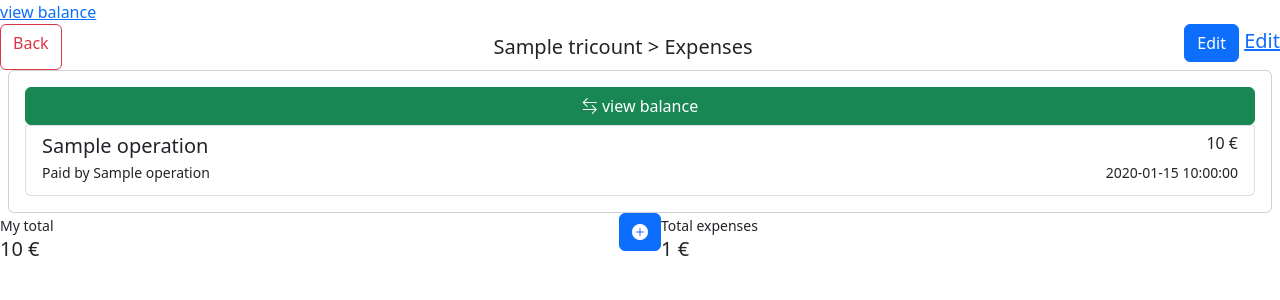
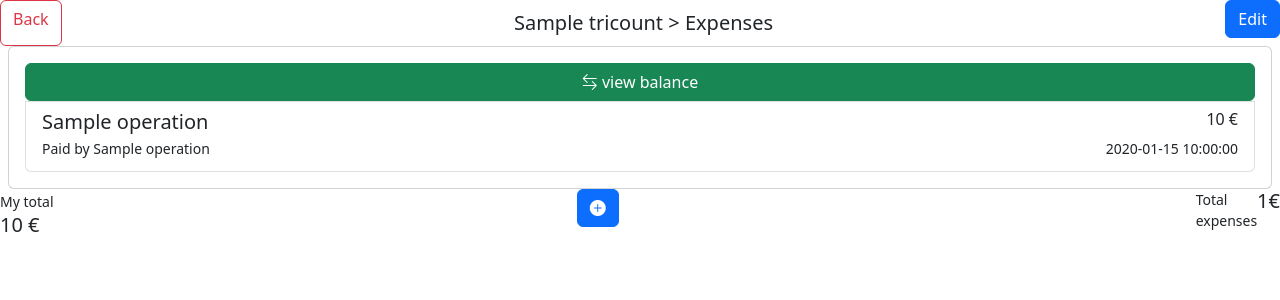
Before and after one commit to abdessalems/prwb_2223_a10, a PHP site: the page made by view/view_tricount.php in a window 1280 px wide. Shown: the top 300 px of the page. Run offline with PHP 8.4, Linux system fonts and the light colour scheme; the template is opened without the code that fills it: most values are stand-ins (such as "Sample title", 1, 10 or a date in 2020).

Commit message:
fix (develop ) : lien entre les pages

```diff
--- a/view/view_list_tricounts.php
+++ b/view/view_list_tricounts.php
@@ -35,8 +35,7 @@
     <div class ="card-body">
         <div  style="display: block ruby">
             <h5 class="card-title">Your Tricounts</h5>
-            <a data-bs-toggle="tooltip" data-bs-placement="bottom" title="Add new tricount" class="btn btn-primary" style="float: right" type="button" href="">Add </a>
-            <a href="tricount/addTricounts">Add </a>
+            <a data-bs-toggle="tooltip" data-bs-placement="bottom" title="Add new tricount" class="btn btn-primary" style="float: right" type="button" href="tricount/addTricounts">Add </a>
         </div>
         <div class="list-group">
             <?php foreach ($tricounts as $tricount): ?>
--- a/view/view_tricount.php
+++ b/view/view_tricount.php
@@ -29,15 +29,11 @@
     <link href="./assets/css/styles.css" rel="stylesheet">
 </head>
 <body>
-
-
-<a href="tricount/view_balance/<?= $tricount->id ?>/<?= $id_user ?> ">view balance</a> <br>
 <div class="card-header">
     <div class="d-flex w-100 justify-content-between">
         <a  class="btn btn-outline-danger" href="tricount/tricount">Back</a>
         <h5 style="align-self: center " class="card-title" ><?= $tricount->title ?> > Expenses <h5/>
-            <a data-bs-toggle="tooltip" data-bs-placement="bottom" title="Edit tricount"  class="btn btn-primary" href="your link of edit here yassin ok ">Edit</a>
-            <a href="tricount/EditTricounts/<?= $tricount->id ?>/<?= $id_user ?>">Edit</a> <br>
+            <a data-bs-toggle="tooltip" data-bs-placement="bottom" title="Edit tricount"  class="btn btn-primary" href="tricount/EditTricounts/<?= $tricount->id ?>/<?= $id_user ?>">Edit </a>
     </div>
 
 </div>
@@ -55,12 +51,12 @@
         <h3> Your Tricount is empty !</h3>
         <p> Click below to add your first expense ! </p>
         <a href="link ">Add an expense</a>
-        <a href="tricount/view_balance/<?= $tricount->id ?>/<?= $id_user ?> ">view balance</a> <br>
+        <a href="tricount/view_balance/<?= $tricount->id ?>/<?= $id_user ?>">view balance </a> <br>
     </div>
     <?php endif; ?>
     <?php else : ?>
         <div class="list-group">
-            <a class="btn btn btn-success" href="view balance ">   <i class="bi bi-arrow-left-right"></i>  view balance </a>
+            <a class="btn btn btn-success" href="tricount/view_balance/<?= $tricount->id ?>/<?= $id_user ?> ">   <i class="bi bi-arrow-left-right"></i>  view balance </a>
             <?php foreach ($operations as $operation): ?>
                 <a href="operation/view_operation/<?= $operation->id ?>/<?= $id_user ?>" class="list-group-item list-group-item-action" aria-current="true">
                     <div class="d-flex w-100 justify-content-between">
@@ -86,11 +82,14 @@
             <small>My total</small>
             <h5 class="mb-1"><?= $My_total ?> €</h5>
         </div>
-        <a data-bs-toggle="tooltip" data-bs-placement="bottom" title="Add new operation" type="button" href="your link for add tricount here yassin"><i class="btn btn-primary bi bi-plus-circle-fill"></i> </a>
-        <div  class="list-group-item list-group-item-action">
-            <small class="right-item">Total expenses</small>
-            <h5 class="right-item" > <?= $Total_expenses ?> €</h5>
+        <a href="operation/add_operation/<?=$tricount->id?>">
+
+        <a data-bs-toggle="tooltip" data-bs-placement="bottom" title="Add new operation" type="button" href="operation/add_operation/<?=$tricount->id?>"><i class="btn btn-primary bi bi-plus-circle-fill"></i> </a>
+        <div  class="list-group-item list-group-item-action" >
+
         </div>
+            <small>Total expenses</small><br><br>
+            <h5 > <?=$Total_expenses?>€</h5>
     </div>
 </div>
 
```
Also changed, not shown: view/view_edit_operation.php (+22 -20 lines).
